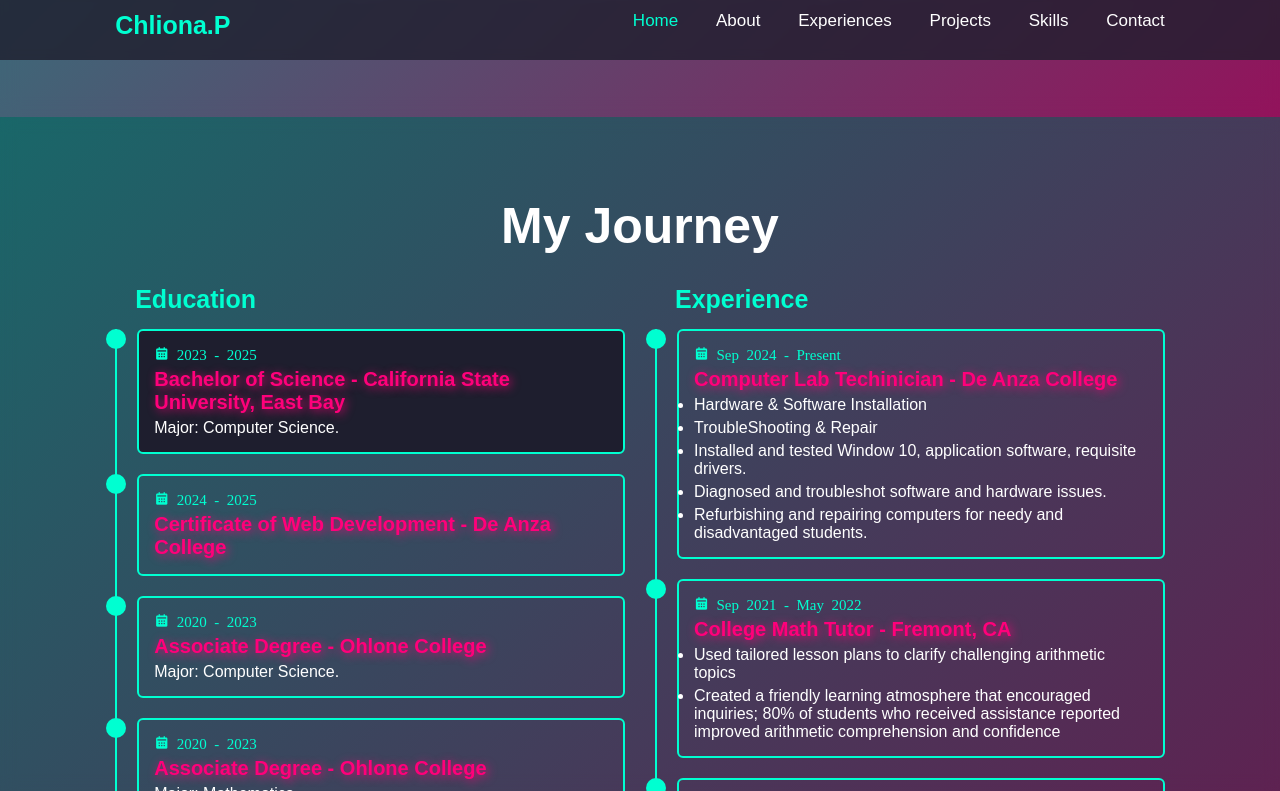
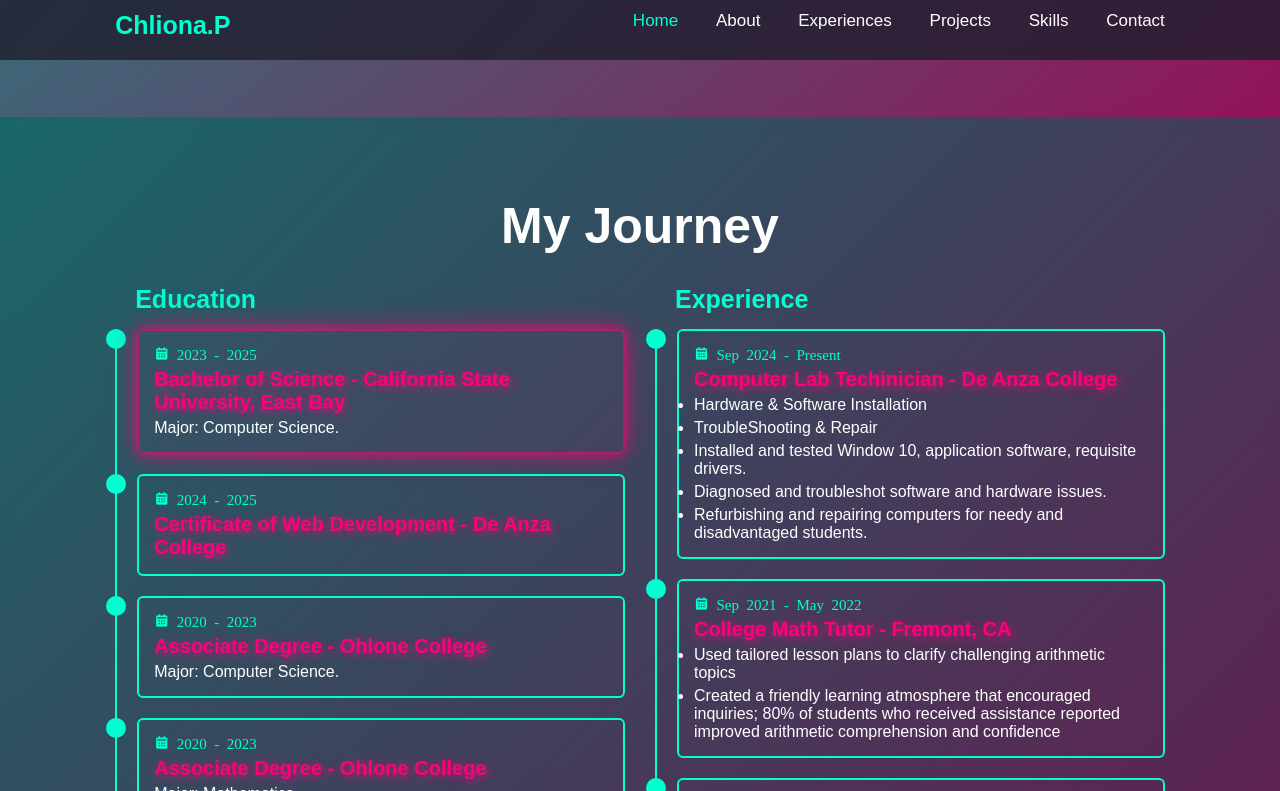
Before and after one commit to ChlioP/chliop.github.io, a plain HTML site: page index.html in a window 1280 px wide. In both pictures the pointer is over the element 381 px from the left and 1874 px from the top of the page. Shown: the part 1483-2274 px from the top of the page. Drawn offline with nearby package versions, Linux system fonts and the light colour scheme; some packages are replaced by stand-ins of ours; a script that the page names is missing; a web font is replaced by a local one.

Commit message:
Update portfolio.css

```diff
--- a/portfolio.css
+++ b/portfolio.css
@@ -954,3 +954,17 @@ form button:hover::before {
         transform: translate(-50%, -50%) rotate(360deg);
     }
 }
+.education-content .content:hover,
+.projects-content .content:hover {
+    box-shadow: 0 0 12px rgba(255, 0, 122, 0.6),
+                0 0 24px rgba(255, 0, 122, 0.4),
+                0 0 36px rgba(255, 0, 122, 0.2);
+    border-color: rgba(255, 0, 122, 0.6);
+    transition: box-shadow 0.3s ease-in-out, border-color 0.3s ease-in-out;
+}
+
+.education-content .content:hover::before,
+.projects-content .content:hover::before {
+    background: rgba(255, 0, 122, 0.05); /* soft hot pink overlay */
+    opacity: 1;
+}
```
